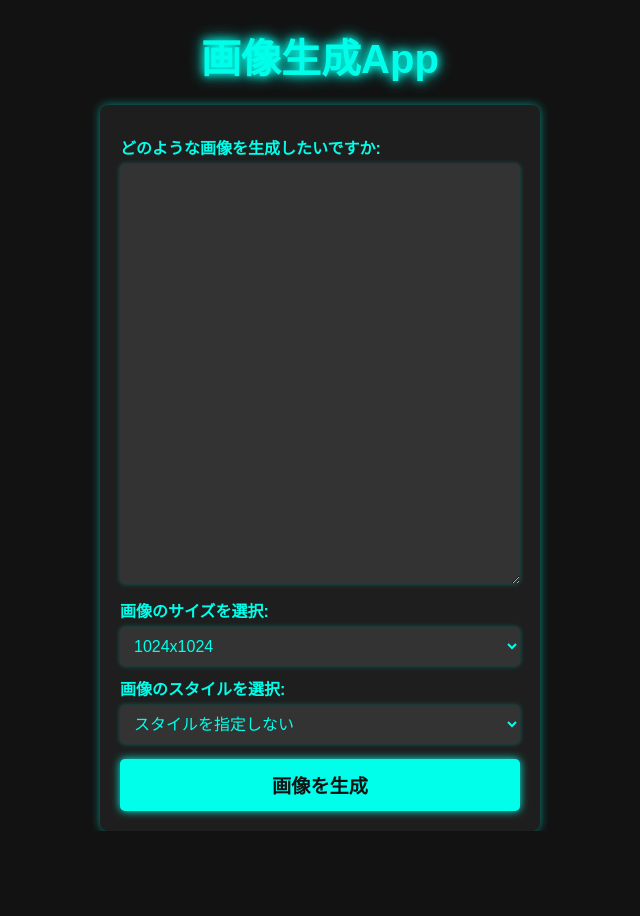
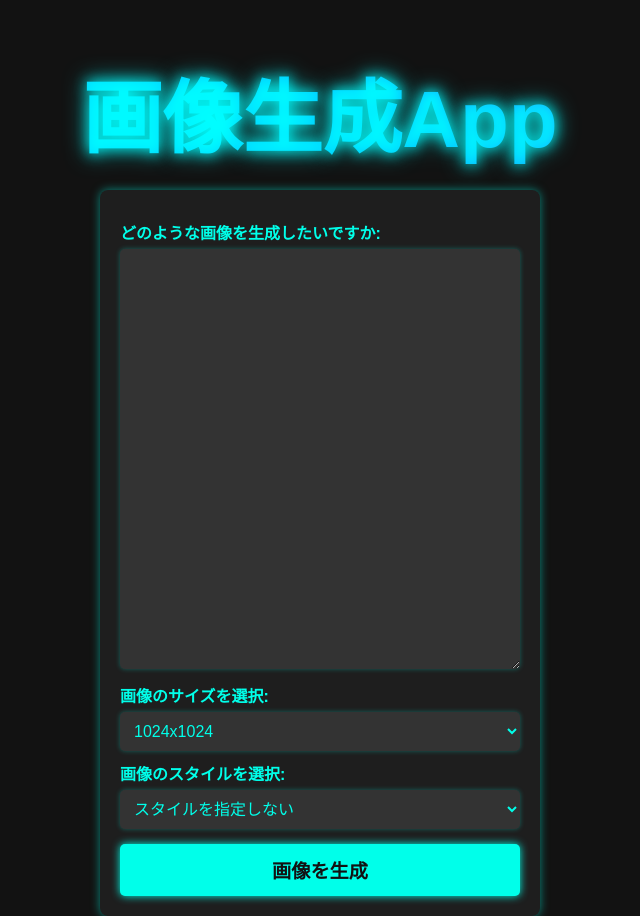
Before and after one commit to OrlyIdeate/ai-prog-3-team-4, a Flask app: page / in a window 1280 px wide. Shown: the whole page, without its empty margins (320-960 px from the left). Before the commit the page ends 831 px from the top, so only its background shows below. Run offline with Flask 3, Linux system fonts and the light colour scheme.

Commit message:
h1のデザイン変更

```diff
--- a/static/style.css
+++ b/static/style.css
@@ -13,11 +13,33 @@ body {
 }
 
 h1 {
-    color: #00ffea;
-    font-size: 2.5em;
+    color: #e5ff00;
+    font-size: 5em;
     text-shadow: 0 0 8px #00ffea, 0 0 16px #00ffea;
     margin-bottom: 20px;
 }
+h1 {
+    font-family: 'Arial', sans-serif;
+    font-size: 80px;
+    background: linear-gradient(45deg, #00d9ff, #00bfff, #1e90ff);
+    -webkit-background-clip: text;
+    color: transparent;
+    text-shadow: 0 0 10px rgba(0, 255, 255, 0.7), 0 0 30px rgba(0, 255, 255, 0.5);
+    animation: glowing 1.5s ease-in-out infinite alternate;
+  }
+
+  @keyframes glowing {
+    0% {
+      text-shadow: 0 0 5px rgba(0, 255, 255, 0.7), 0 0 10px rgba(0, 255, 255, 0.5);
+    }
+    50% {
+      text-shadow: 0 0 15px rgba(0, 255, 255, 1), 0 0 25px rgba(0, 255, 255, 0.8);
+    }
+    100% {
+      text-shadow: 0 0 5px rgba(0, 255, 255, 0.7), 0 0 10px rgba(0, 255, 255, 0.5);
+    }
+  }
+
 
 form {
     background-color: #1e1e1e;
```
